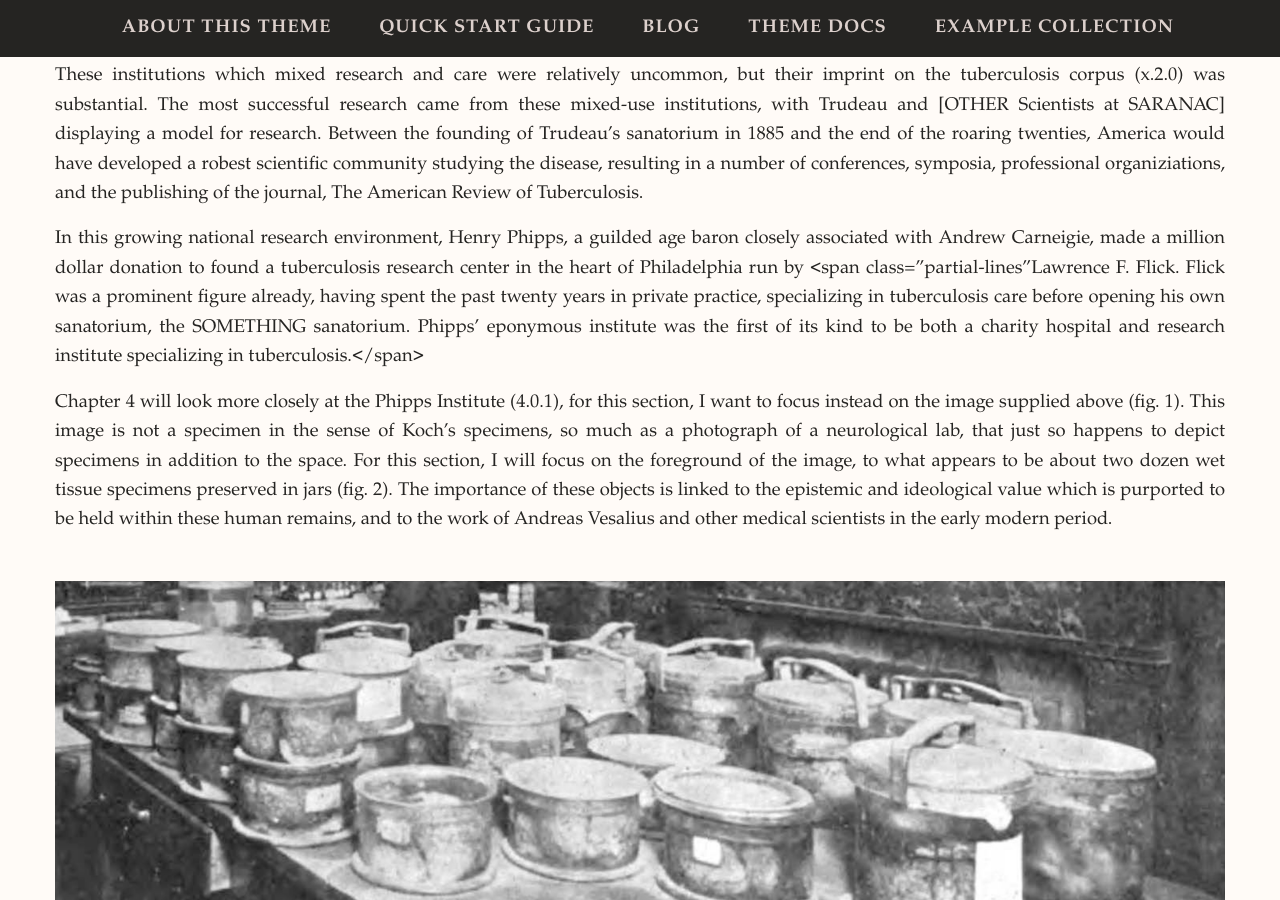
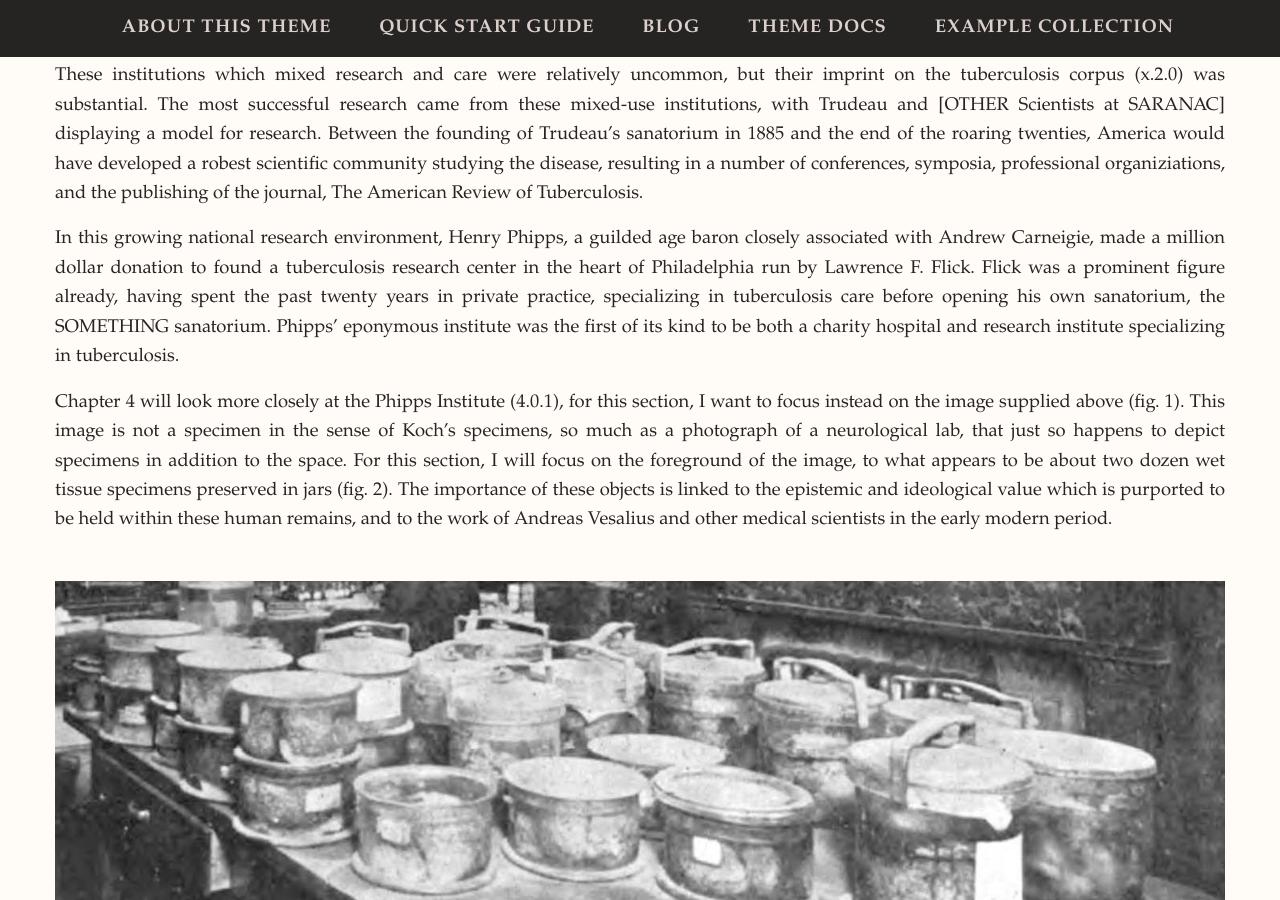
Before and after one commit to TuberculosisSpecimen/diss, a Jekyll site: the page built from _items/2022-07-18-Brains-In-Jars-3.1.md, in a window 1280 px wide and 900 px high, scrolled down 1644 px. Built offline with Jekyll 4.4.1, drawn with Linux system fonts in a browser that asks for light colours; nearby versions of some CDN libraries; some web fonts are replaced.

Commit message:
Update 2022-07-18-Brains-In-Jars-3.1.md
Fixing the broken stuff. My bad.

```diff
--- a/_items/2022-07-18-Brains-In-Jars-3.1.md
+++ b/_items/2022-07-18-Brains-In-Jars-3.1.md
@@ -107,7 +107,7 @@ In addition to these larger scale shifts, a number of research centered care cen
 
 These institutions which mixed research and care were relatively uncommon, but their imprint on the tuberculosis corpus (x.2.0) was substantial. The most successful research came from these mixed-use institutions, with Trudeau and [OTHER Scientists at SARANAC] displaying a model for research. Between the founding of Trudeau’s sanatorium in 1885 and the end of the roaring twenties, America would have developed a robest scientific community studying the disease, resulting in a number of conferences, symposia, professional organiziations, and the publishing of the journal, The American Review of Tuberculosis.
 
-In this growing national research environment, Henry Phipps, a guilded age baron closely associated with Andrew Carneigie, made a million dollar donation to <span class="opaque-lines">found a tuberculosis research center in the heart of Philadelphia run by <span class="partial-lines"Lawrence F. Flick.</span> Flick was a prominent figure already, having spent the past twenty years in private practice, specializing in tuberculosis care before opening his own sanatorium, the SOMETHING sanatorium. Phipps’ eponymous institute was the first of its kind to be both a charity hospital and research institute specializing in tuberculosis.</span>
+In this growing national research environment, Henry Phipps, a guilded age baron closely associated with Andrew Carneigie, made a million dollar donation to <span class="opaque-lines">found a tuberculosis research center in the heart of Philadelphia run by <span class="partial-lines">Lawrence F. Flick.</span> Flick was a prominent figure already, having spent the past twenty years in private practice, specializing in tuberculosis care before opening his own sanatorium, the SOMETHING sanatorium. Phipps’ eponymous institute was the first of its kind to be both a charity hospital and research institute specializing in tuberculosis.</span>
 
 Chapter 4 will look more closely at the Phipps Institute (4.0.1), for this section, I want to focus instead on the image supplied above (fig. 1). This image is not a specimen in the sense of Koch’s specimens, so much as a photograph of a neurological lab, that just so happens to depict specimens in addition to the space. For this section, I will focus on the foreground of the image, to what appears to be about two dozen wet tissue specimens preserved in jars (fig. 2). The importance of these objects is linked to the epistemic and ideological value which is purported to be held within these human remains, and to the work of Andreas Vesalius and other medical scientists in the early modern period.
 
```
